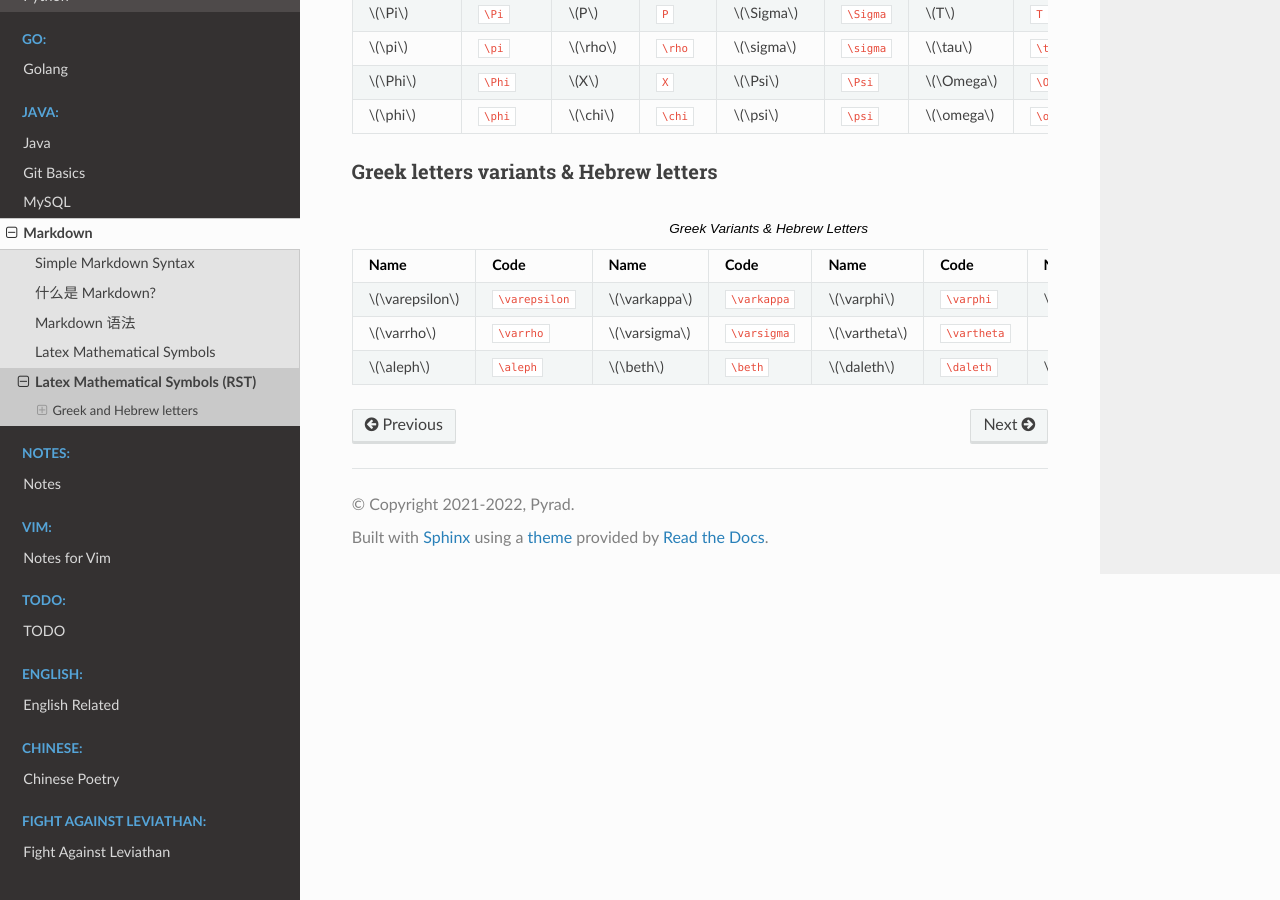
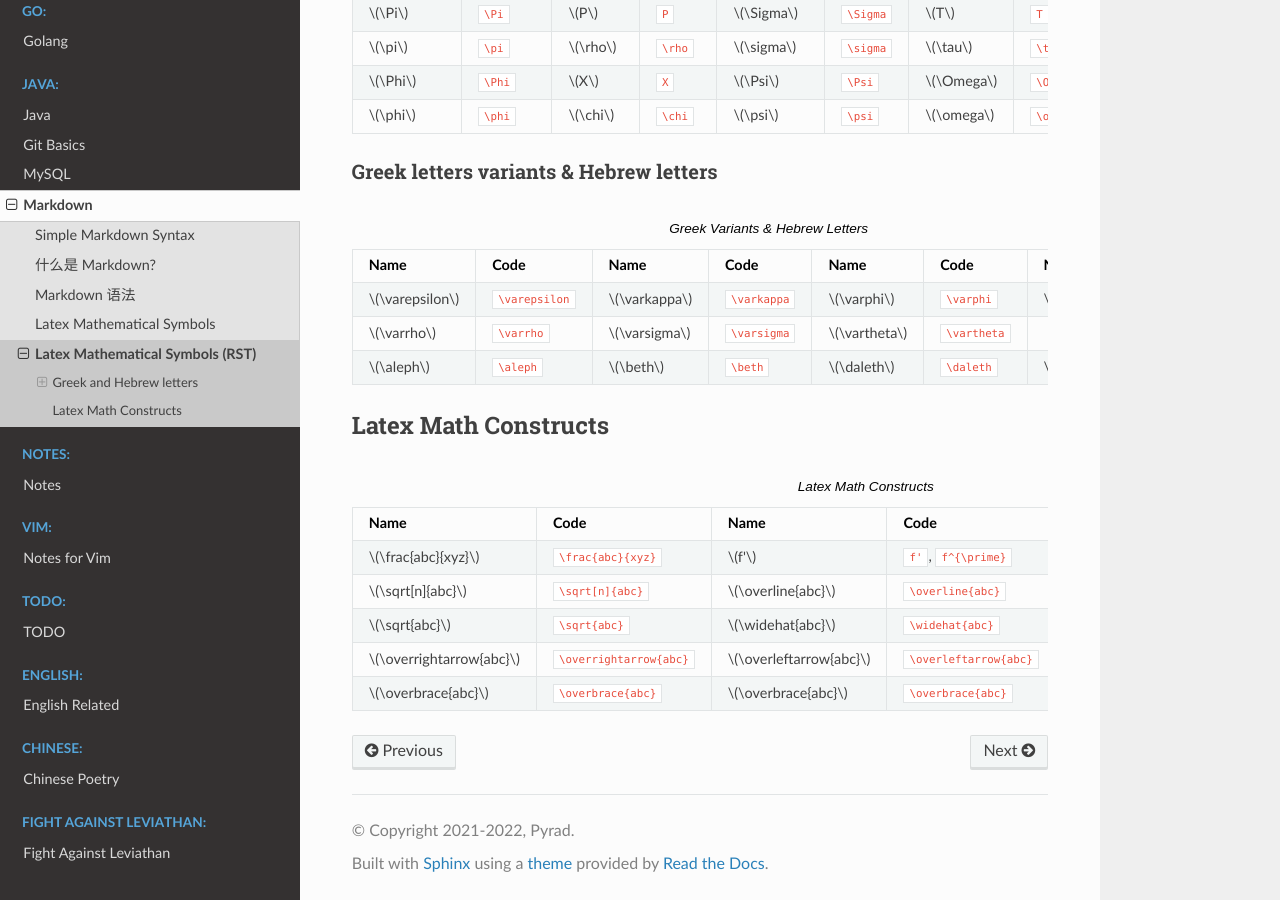
Before and after one commit to Pyrad/pyradnotes, a Sphinx documentation site: the page built from source/Markdown/LatexMathSymbolsRST.rst, in a window 1280 px wide and 900 px high, scrolled down 597 px. Built offline with Sphinx 7.4.7 and the Read the Docs theme 2.0.0, drawn with Linux system fonts in a browser that asks for light colours; a script that is not in the unit is left out.

Commit message:
Markdown Latex math constructs

```diff
--- a/source/Markdown/LatexMathSymbolsRST.rst
+++ b/source/Markdown/LatexMathSymbolsRST.rst
@@ -164,3 +164,53 @@ Greek letters variants & Hebrew letters
       - ``\daleth``
       - :math:`\gimel`
       - ``\gimel``
+
+
+
+
+
+
+
+Latex Math Constructs
+---------------------
+
+.. list-table:: Latex Math Constructs
+    :widths: 10 10 10 10 10 10
+    :header-rows: 1
+
+    * - Name
+      - Code
+      - Name
+      - Code
+      - Name
+      - Code
+    * - :math:`\frac{abc}{xyz}`
+      - ``\frac{abc}{xyz}``
+      - :math:`f'`
+      - ``f'``, ``f^{\prime}``
+      - :math:`\sqrt{abc}`
+      - ``\sqrt{abc}``
+    * - :math:`\sqrt[n]{abc}`
+      - ``\sqrt[n]{abc}``
+      - :math:`\overline{abc}`
+      - ``\overline{abc}``
+      - :math:`\underline{abc}`
+      - ``\underline{abc}``
+    * - :math:`\sqrt{abc}`
+      - ``\sqrt{abc}``
+      - :math:`\widehat{abc}`
+      - ``\widehat{abc}``
+      - :math:`\widetilde{abc}`
+      - ``\widetilde{abc}``
+    * - :math:`\overrightarrow{abc}`
+      - ``\overrightarrow{abc}``
+      - :math:`\overleftarrow{abc}`
+      - ``\overleftarrow{abc}``
+      - :math:`\overleftarrow{abc}`
+      - ``\overleftarrow{abc}``
+    * - :math:`\overbrace{abc}`
+      - ``\overbrace{abc}``
+      - :math:`\overbrace{abc}`
+      - ``\overbrace{abc}``
+      - :math:`\underbrace{abc}`
+      - ``\underbrace{abc}``
```
Also changed, not shown: source/Markdown/LatexMathSymbols.md (+11 -0 lines).
